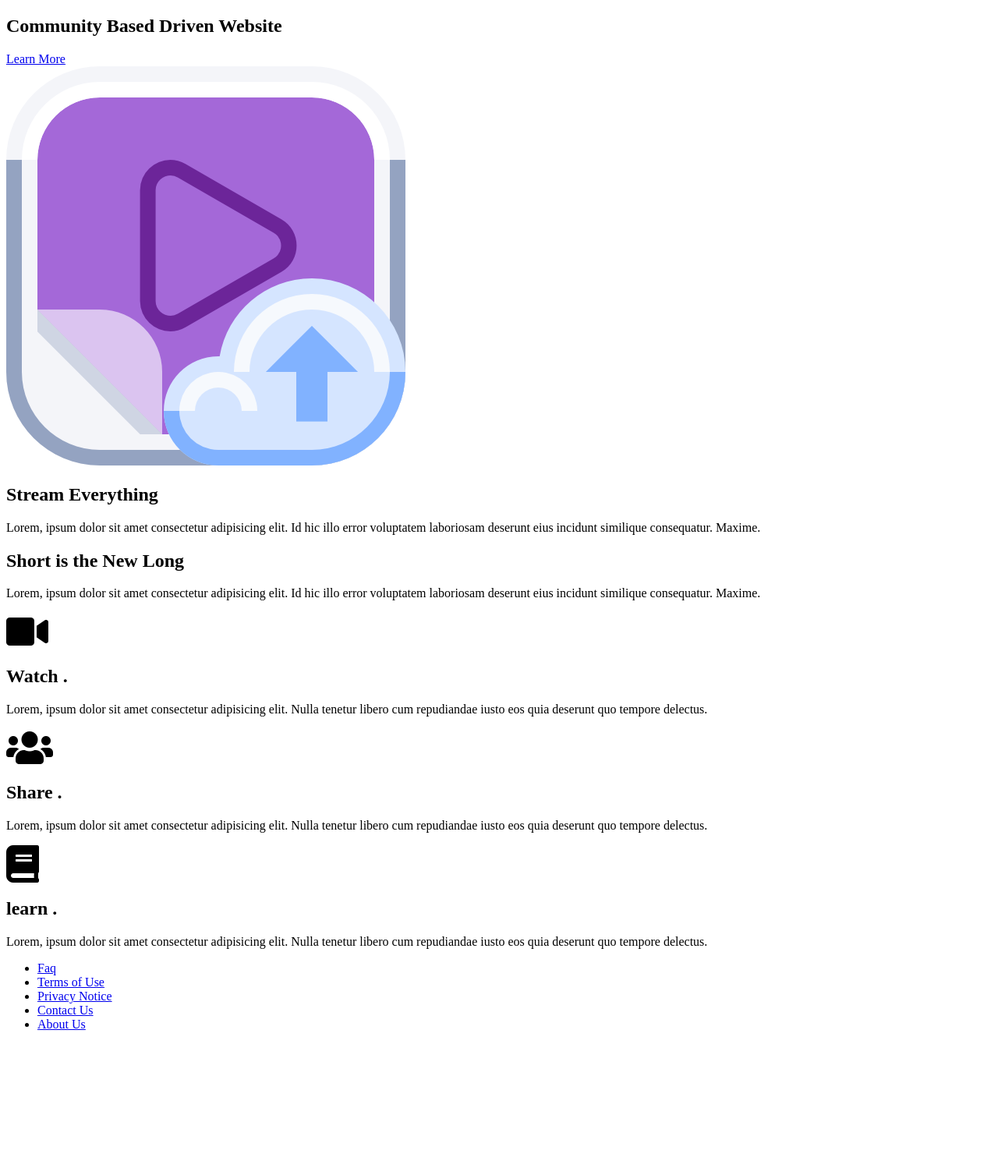
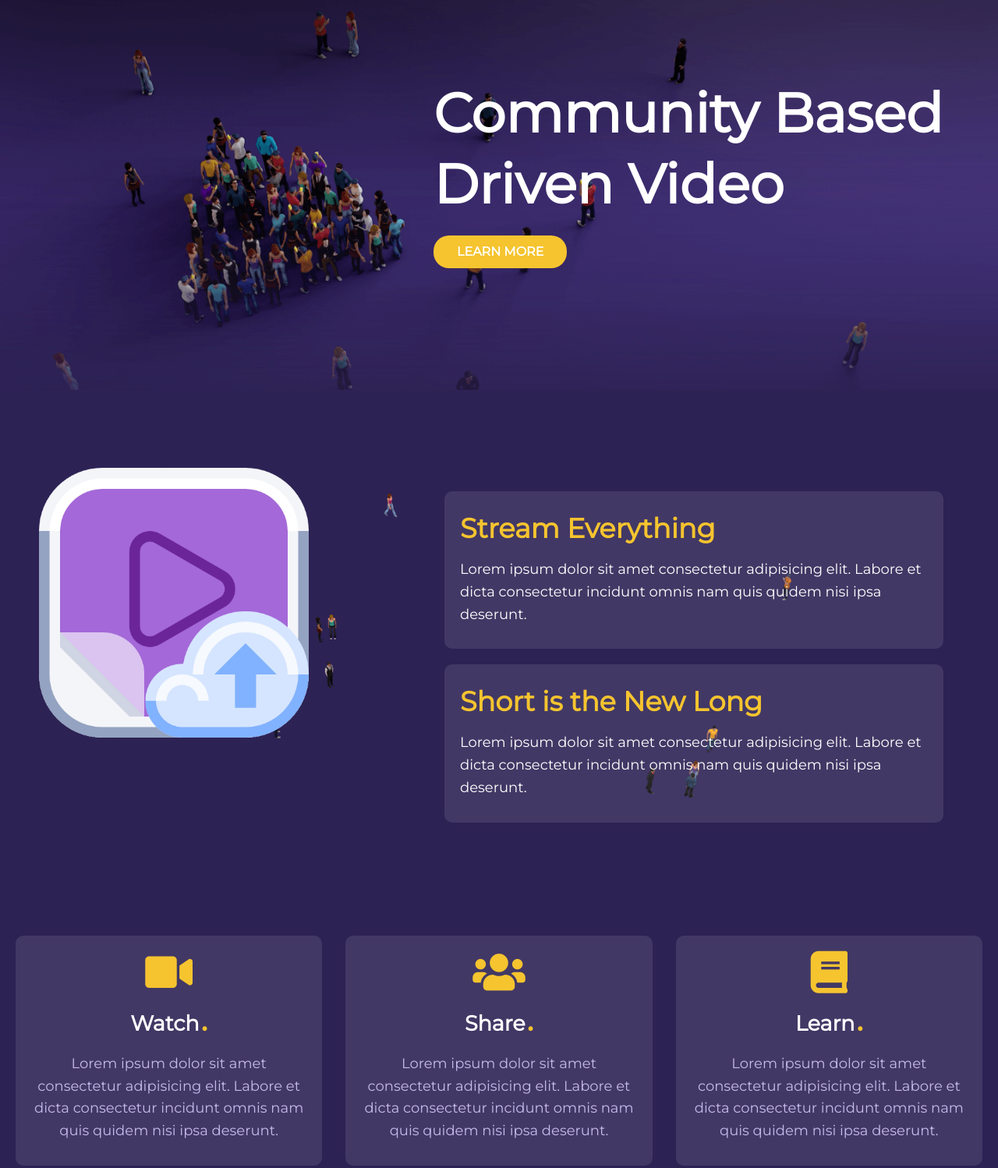
Before and after one commit to mika1407/Parallax-Landing-Page, a plain HTML site: page index.html in a window 1280 px wide. Shown: the top 1498 px of the page at 78% size. Before the commit the page ends 1339 px from the top, so only its background shows below. Drawn offline with nearby package versions, Linux system fonts and the light colour scheme.

Commit message:
final version

```diff
--- a/index.html
+++ b/index.html
@@ -13,62 +13,57 @@
     <title>Parallex Landing Page</title>
   </head>
   <body>
-    <section class="section-top">
-      <div class="content rellax">
-        <h1>Community Based Driven Website</h1>
-        <a href="#" class="btn">Learn More</a>
+    <section class="section section-top">
+      <div class="content rellax" data-rellax-speed="5">
+        <h1>Community Based Driven Video</h1>
+        <a href="#" class="btn btn-primary">Learn More</a>
       </div>
     </section>
 
-    <section class="section-stream">
-      <img src="./img/play-button.png" alt="" class="play rellax" />
-
-      <div class="content rellax">
+    <section class="section section-stream">
+      <img class="play rellax" src="../img/play-button.png" alt="" data-rellax-speed="-1"
+        data-rellax-xs-speed="-5" />
+      <div class="content rellax" data-rellax-speed="10">
         <div>
           <h2 class="secondary-text">Stream Everything</h2>
           <p>
-            Lorem, ipsum dolor sit amet consectetur adipisicing elit. Id hic
-            illo error voluptatem laboriosam deserunt eius incidunt similique
-            consequatur. Maxime.
+            Lorem ipsum dolor sit amet consectetur adipisicing elit. Labore et
+            dicta consectetur incidunt omnis nam quis quidem nisi ipsa deserunt.
           </p>
         </div>
         <div>
-          <h2 class="secondary-text">Short is the New Long</h2>
+          <h2 class="secondary-text">Short is the New Long</h2 class="secondary-text">
           <p>
-            Lorem, ipsum dolor sit amet consectetur adipisicing elit. Id hic
-            illo error voluptatem laboriosam deserunt eius incidunt similique
-            consequatur. Maxime.
+            Lorem ipsum dolor sit amet consectetur adipisicing elit. Labore et
+            dicta consectetur incidunt omnis nam quis quidem nisi ipsa deserunt.
           </p>
         </div>
       </div>
     </section>
 
-    <section class="section-grid">
-      <div class="rellax">
+    <section class="section section-grid">
+      <div class="rellax" data-rellax-speed="1" data-rellax-xs-speed="3">
         <i class="fas fa-video fa-3x secondary-text"></i>
-        <h2>Watch <span class="secondary-text dot">.</span></h2>
+        <h2>Watch<span class="secondary-text dot">.</span></h2>
         <p>
-          Lorem, ipsum dolor sit amet consectetur adipisicing elit. Nulla
-          tenetur libero cum repudiandae iusto eos quia deserunt quo tempore
-          delectus.
+          Lorem ipsum dolor sit amet consectetur adipisicing elit. Labore et
+          dicta consectetur incidunt omnis nam quis quidem nisi ipsa deserunt.
         </p>
       </div>
-      <div class="rellax">
+      <div class="rellax" data-rellax-speed="4" data-rellax-xs-speed="3">
         <i class="fas fa-users fa-3x secondary-text"></i>
-        <h2>Share <span class="secondary-text dot">.</span></h2>
+        <h2>Share<span class="secondary-text dot">.</span></h2>
         <p>
-          Lorem, ipsum dolor sit amet consectetur adipisicing elit. Nulla
-          tenetur libero cum repudiandae iusto eos quia deserunt quo tempore
-          delectus.
+          Lorem ipsum dolor sit amet consectetur adipisicing elit. Labore et
+          dicta consectetur incidunt omnis nam quis quidem nisi ipsa deserunt.
         </p>
       </div>
-      <div class="rellax">
+      <div class="rellax" data-rellax-speed="7" data-rellax-xs-speed="3">
         <i class="fas fa-book fa-3x secondary-text"></i>
-        <h2>learn <span class="secondary-text dot">.</span></h2>
+        <h2>Learn<span class="secondary-text dot">.</span></h2>
         <p>
-          Lorem, ipsum dolor sit amet consectetur adipisicing elit. Nulla
-          tenetur libero cum repudiandae iusto eos quia deserunt quo tempore
-          delectus.
+          Lorem ipsum dolor sit amet consectetur adipisicing elit. Labore et
+          dicta consectetur incidunt omnis nam quis quidem nisi ipsa deserunt.
         </p>
       </div>
     </section>
@@ -90,6 +85,7 @@
     ></script>
     <script>
       // Init Rellax
+      let rellax = new Rellax('.rellax');
     </script>
   </body>
 </html>
--- a/style.css
+++ b/style.css
@@ -0,0 +1,188 @@
+@import url("https://fonts.googleapis.com/css?family=Montserrat&display=swap");
+
+:root {
+  --primary-color: #2d2254;
+  --secondary--color: #f5c42f;
+  --text-color: #c5bbec;
+}
+
+* {
+  box-sizing: border-box;
+  margin: 0;
+  padding: 0;
+}
+
+body {
+  font-family: "Montserrat", sans-serif;
+  background: var(--primary-color);
+  color: #fff;
+  font-size: 18px;
+  line-height: 1.6;
+}
+
+h1,
+h2,
+h3,
+p {
+  margin-bottom: 10px;
+}
+
+a {
+  text-decoration: none;
+  color: #fff;
+}
+
+ul {
+  list-style: none;
+}
+
+.btn {
+  display: inline-block;
+  border: 0;
+  background: var(--secondary--color);
+  color: #fff;
+  border-radius: 20px;
+  padding: 8px 30px;
+  text-transform: uppercase;
+  font-weight: bold;
+  font-size: 16px;
+  margin-top: 10px;
+}
+
+.btn:hover {
+  transform: scale(0.98);
+}
+.primary-text {
+  color: var(--primary-color);
+}
+
+.secondary-text {
+  color: var(--secondary--color);
+}
+.section {
+  position: relative;
+  padding: 0 20px;
+}
+
+/* Section Top */
+.section-top {
+  min-height: 500px;
+  background: url("../img/bg1.png") no-repeat center center/cover;
+}
+
+.section-top h1 {
+  font-size: 70px;
+  line-height: 1.3;
+}
+
+.section-top .content {
+  position: absolute;
+  top: 100px;
+  right: 20px;
+  width: 55%;
+}
+
+/* Section Stream */
+.section-stream {
+  min-height: 700px;
+  background: url("../img/bg2.png") no-repeat center center/cover;
+}
+
+.section-stream h2 {
+  font-size: 35px;
+}
+
+.section-stream .play {
+  width: 27%;
+  position: absolute;
+  top: 100px;
+  left: 50px;
+}
+
+.section-stream .content {
+  position: absolute;
+  width: 50%;
+  top: 130px;
+  right: 70px;
+}
+
+.section-stream .content > div,
+.section-grid > div {
+  background: rgba(255, 255, 255, 0.1);
+  padding: 20px;
+  margin-bottom: 20px;
+  border-radius: 10px;
+}
+
+/* Section Grid */
+.section-grid {
+  display: grid;
+  grid-template-columns: repeat(3, 1fr);
+  grid-gap: 30px;
+  text-align: center;
+}
+
+.section-grid p {
+  color: var(--text-color);
+}
+
+.section-grid .dot {
+  font-size: 40px;
+  padding-left: 2px;
+}
+
+/* Footer */
+.footer {
+  border-top: var(--text-color) 1px solid;
+  padding: 30px;
+  margin-top: 20px;
+}
+
+.footer ul {
+  display: flex;
+  align-items: center;
+  justify-content: space-around;
+  text-align: center;
+}
+
+/* Mobile */
+@media (max-width: 700px) {
+  .section-top .content,
+  .section-stream .play,
+  .section-stream .content {
+    position: static;
+    width: 100%;
+  }
+
+  .section-top {
+    min-height: 200px;
+    padding-top: 20px;
+  }
+
+  .section-top .content {
+    text-align: center;
+  }
+
+  .section-top .content h1 {
+    font-size: 45px;
+  }
+
+  .section-stream {
+    min-height: 400px;
+  }
+
+  .section-stream .play {
+    width: 50%;
+    display: block;
+    margin: 30px auto;
+  }
+
+  .section-grid {
+    display: block;
+    margin-top: 0;
+  }
+
+  .footer ul {
+    display: block;
+  }
+}
```
